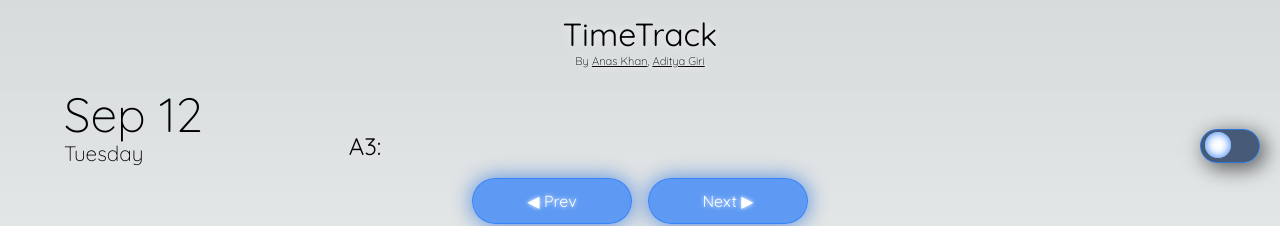
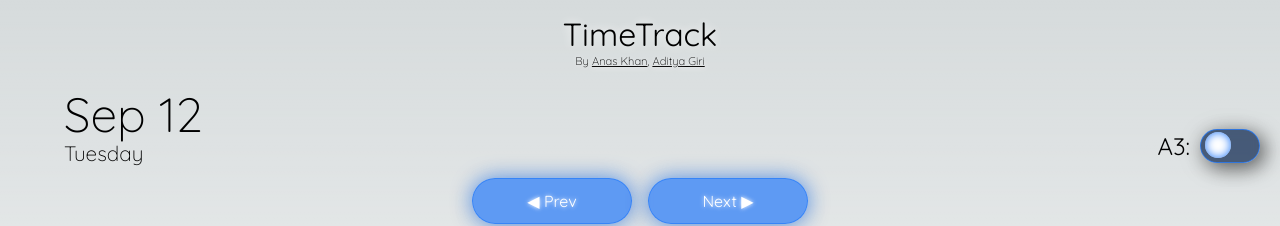
Before and after one commit to Xyncross1111/timetrack, a Next.js app: page / in a window 1280 px wide. Shown: the top 226 px of the page. Built offline with nearby package versions, Linux system fonts and the light colour scheme.

Commit message:
fixed "A3" text being too far

```diff
--- a/app/batch/batch.css
+++ b/app/batch/batch.css
@@ -1,8 +1,7 @@
 .container{
     display: flex;
     align-items: center;
-    justify-content: space-between;
-    width: 220px;
+    justify-content: right;
     margin-right: 20px;
     margin-bottom: 5px;
 }
@@ -80,4 +79,5 @@ input:checked+.slider:before {
 .text{
     font-size: 1.5rem;
     font-family: QuickSandRegular;
+    margin-right: 10px;
 }
--- a/app/navigate/navigate.css
+++ b/app/navigate/navigate.css
@@ -27,13 +27,6 @@ nav button {
     cursor: pointer;
 }
 
-/* Hover effect */
-nav button:hover {
-    background-color: #2b7df8;
-    /* Change the background color on hover */
-    transition: color 300ms linear;
-}
-
 /* Active/focus styles */
 nav button:active,
 nav button:focus {
```
